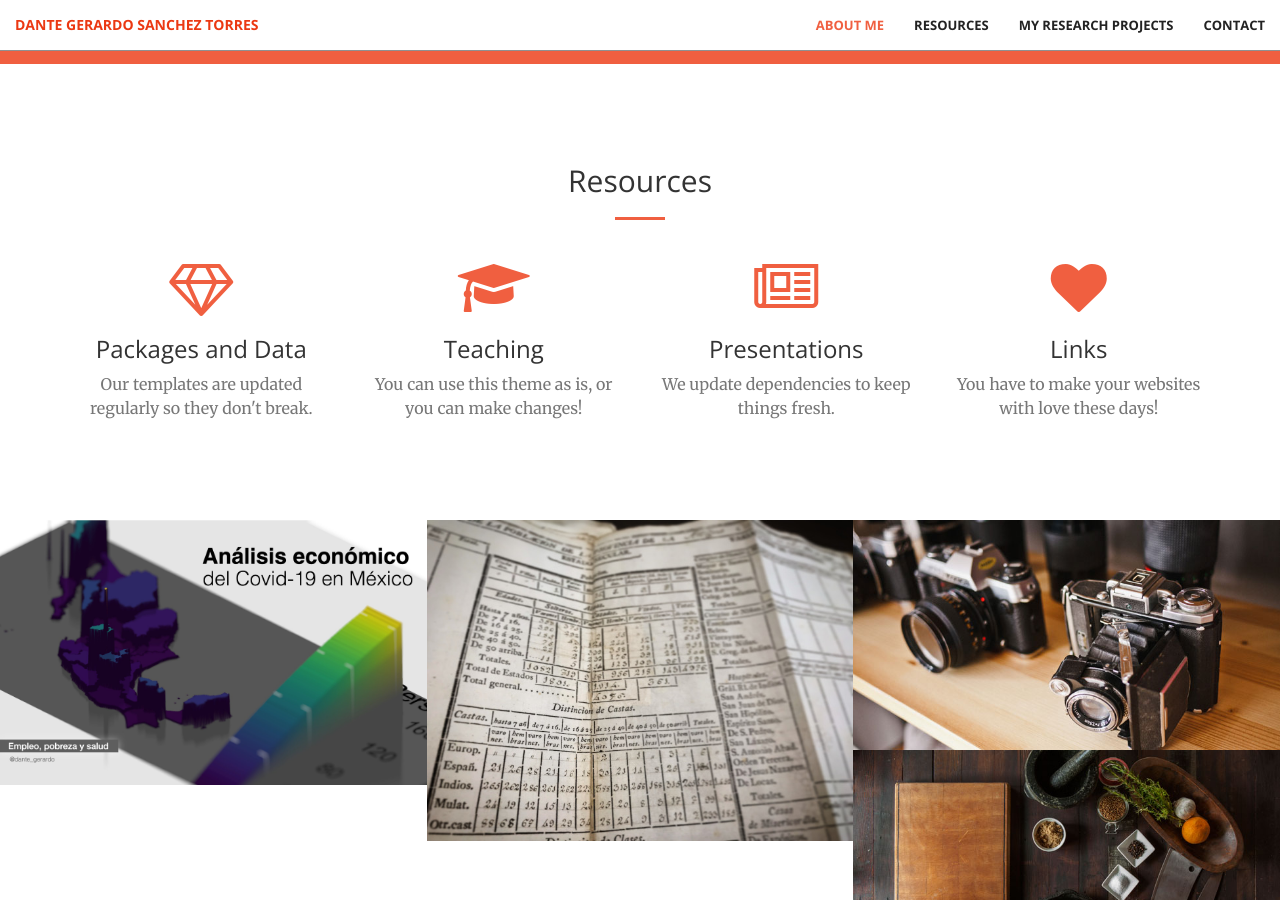
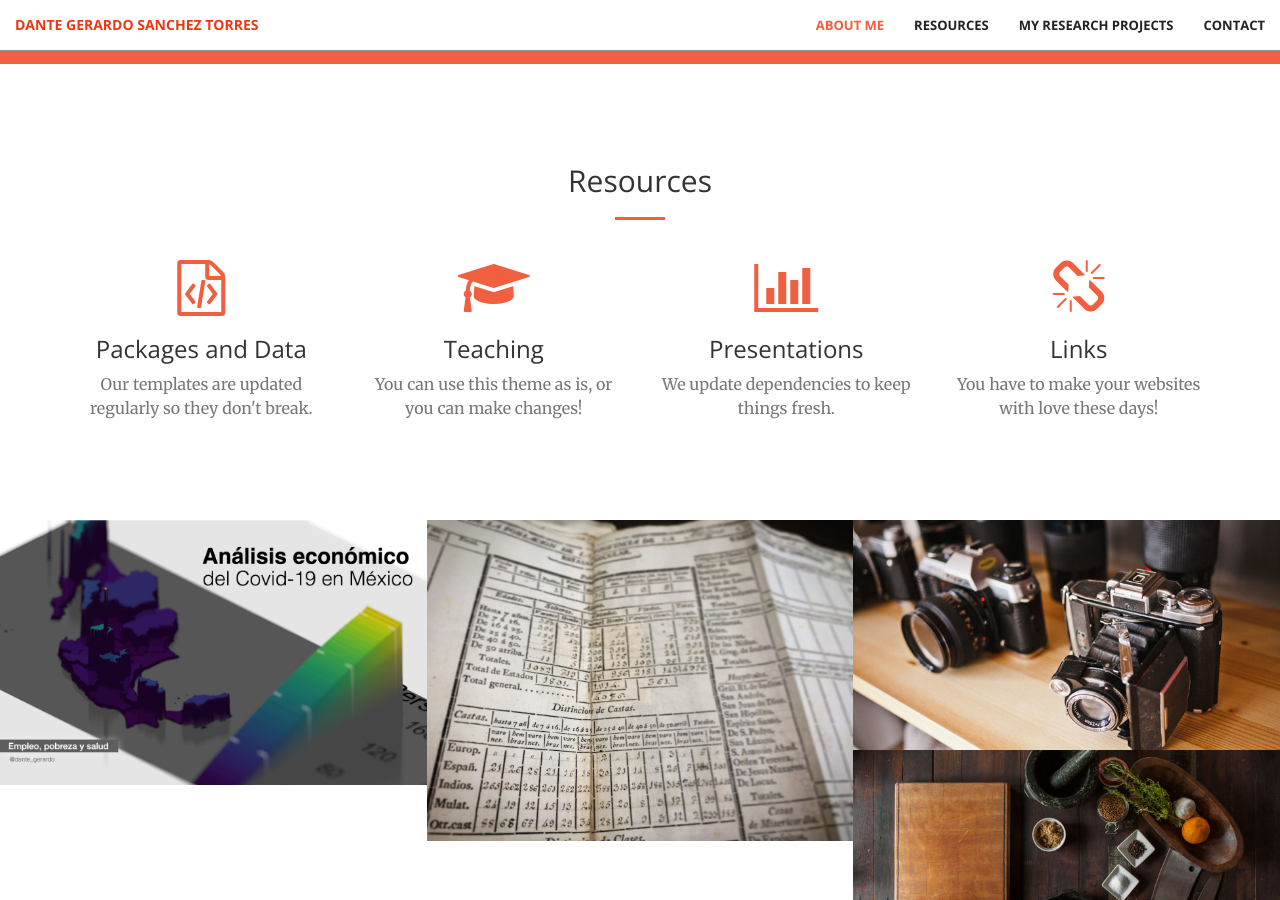
Before and after one commit to dante042/dante042.github.io, a Jekyll site: the page built from index.html, in a window 1280 px wide and 900 px high, scrolled down 1278 px. Built offline with Jekyll 4.4.1, drawn with Linux system fonts in a browser that asks for light colours.

Commit message:
Update services.html

```diff
--- a/_includes/services.html
+++ b/_includes/services.html
@@ -11,7 +11,7 @@
         <div class="row">
             <div class="col-lg-3 col-md-6 text-center">
                 <div class="service-box">
-                    <i class="fa fa-4x fa-diamond wow bounceIn text-primary"></i>
+                    <i class="fa fa-4x fa-file-code-o wow bounceIn text-primary"></i>
                     <h3>Packages and Data</h3>
                     <p class="text-muted">Our templates are updated regularly so they don't break.</p>
                 </div>
@@ -25,14 +25,14 @@
             </div>
             <div class="col-lg-3 col-md-6 text-center">
                 <div class="service-box">
-                    <i class="fa fa-4x fa-newspaper-o wow bounceIn text-primary" data-wow-delay=".2s"></i>
+                    <i class="fa fa-4x fa-bar-chart wow bounceIn text-primary" data-wow-delay=".2s"></i>
                     <h3>Presentations</h3>
                     <p class="text-muted">We update dependencies to keep things fresh.</p>
                 </div>
             </div>
             <div class="col-lg-3 col-md-6 text-center">
                 <div class="service-box">
-                    <i class="fa fa-4x fa-heart wow bounceIn text-primary" data-wow-delay=".3s"></i>
+                    <i class="fa fa-4x fa-chain-broken wow bounceIn text-primary" data-wow-delay=".3s"></i>
                     <h3>Links</h3>
                     <p class="text-muted">You have to make your websites with love these days!</p>
                 </div>
```
